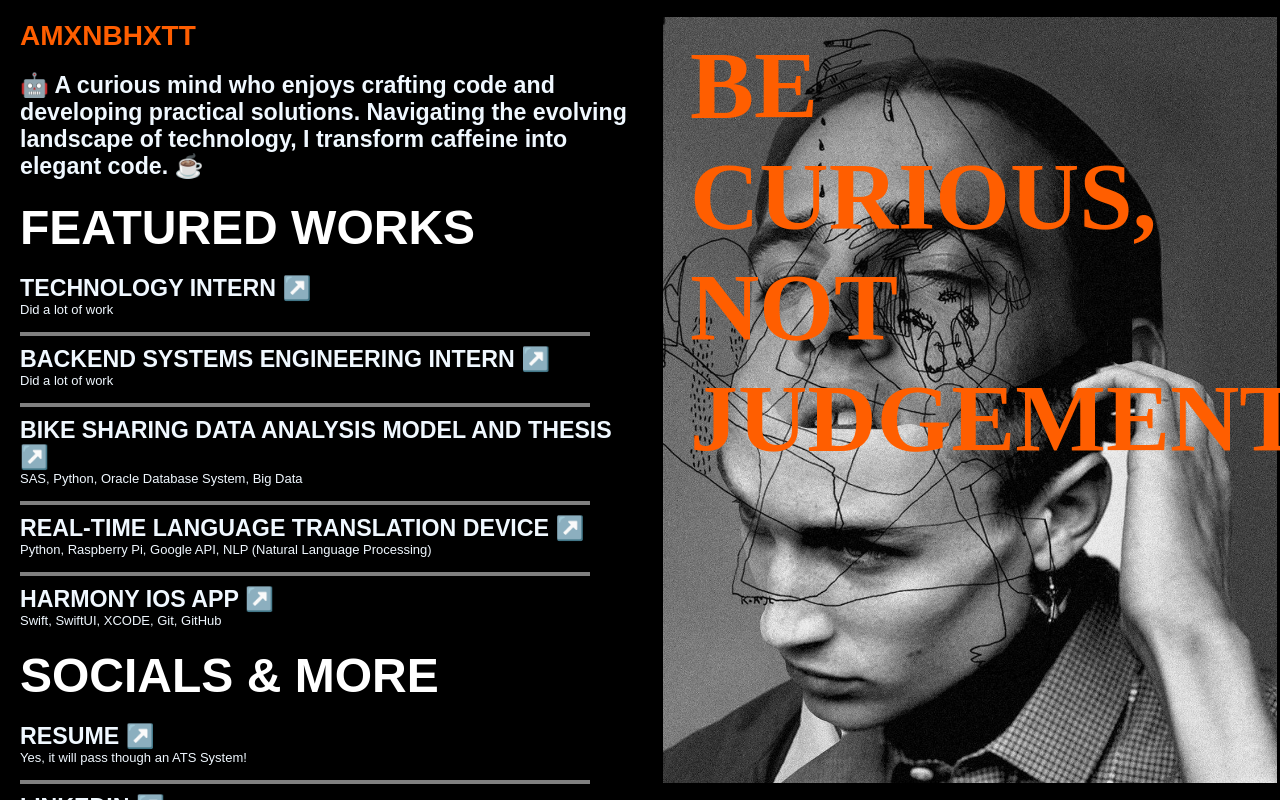
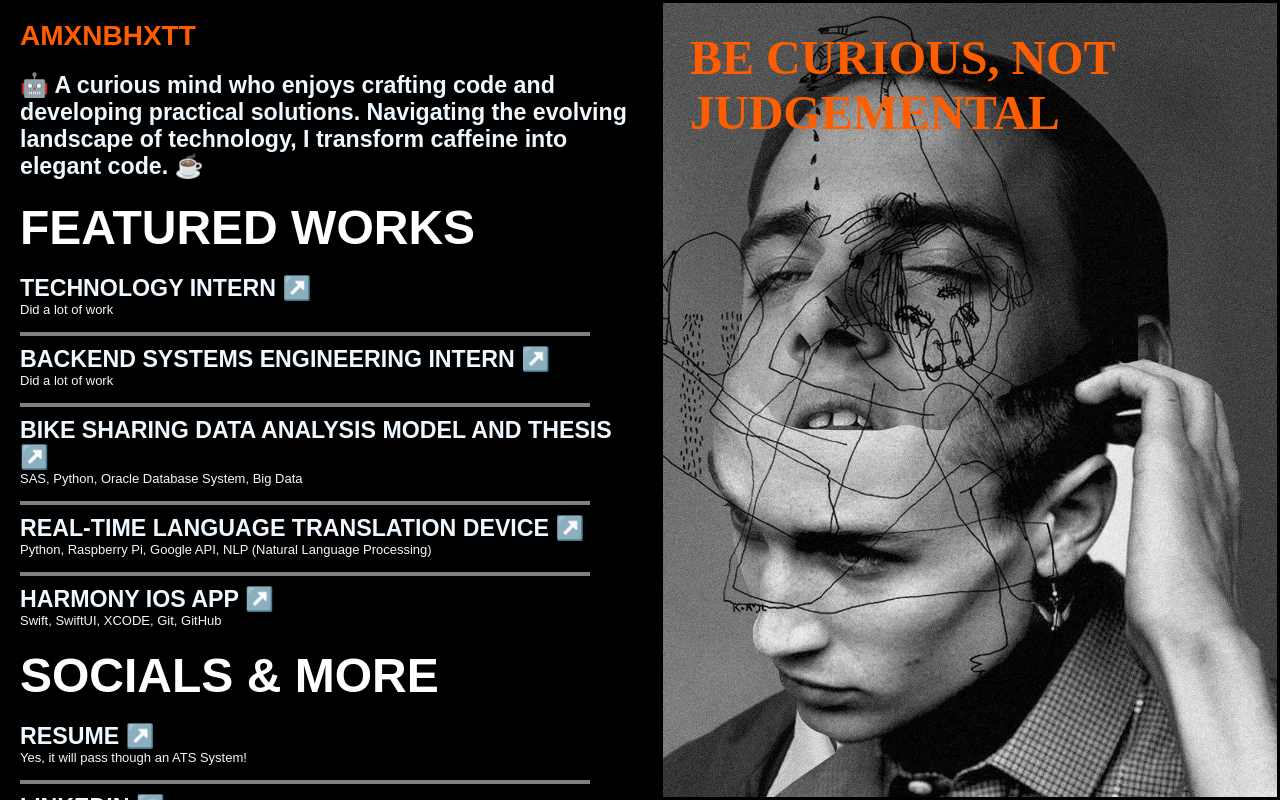
Before and after one commit to AmxnBhxtt/Personal-Website, a React (Create React App) app: page / in a window 1280 px wide. Built offline with nearby package versions, Linux system fonts and the light colour scheme.

Commit message:
fixed broken compatibility with mac 2

```diff
--- a/src/App.css
+++ b/src/App.css
@@ -193,21 +193,57 @@ hr {
 }
 
 /* Adjustments for 1440x900 */
-@media (min-width: 1024px) and (max-width: 1440px) {
+@media (min-width: 900px) and (max-width: 1440px) {
   .container {
+    display: flex;
     height: 100vh;
     overflow: hidden;
   }
 
+  .left {
+    flex: 5;
+    padding: 20px;
+    background-color: #000000;
+    color: aliceblue;
+    font-family: Arial, Helvetica, sans-serif;
+    overflow-y: auto;
+  }
+
   .right {
+    flex: 5;
+    position: relative;
     overflow: hidden;
   }
 
-  .text-overlay {
-    max-width: 85%; /* Ensure overlay text stays within image container */
+  .image-container {
+    position: relative;
+    width: 100%;
+    height: 100%;
+    overflow: hidden;
   }
 
   .background-image {
-    object-fit: contain; /* Make sure the image fits well without cropping */
+    width: 100%;
+    height: 100%;
+    object-fit: cover;
+    opacity: 95%;
+    border: 3px solid rgb(0, 0, 0);
+  }
+
+  .text-overlay {
+    position: absolute;
+    top: 20px;
+    left: 20px;
+    color: rgb(255, 94, 0);
+    font-size: 1.5rem;
+    text-align: left;
+    padding: 10px;
+    max-width: 90%;
+    box-sizing: border-box;
+  }
+
+  hr {
+    border: 2.5px solid rgb(128, 128, 128);
+    margin: 15px 50px 10px 0px;
   }
 }
```
